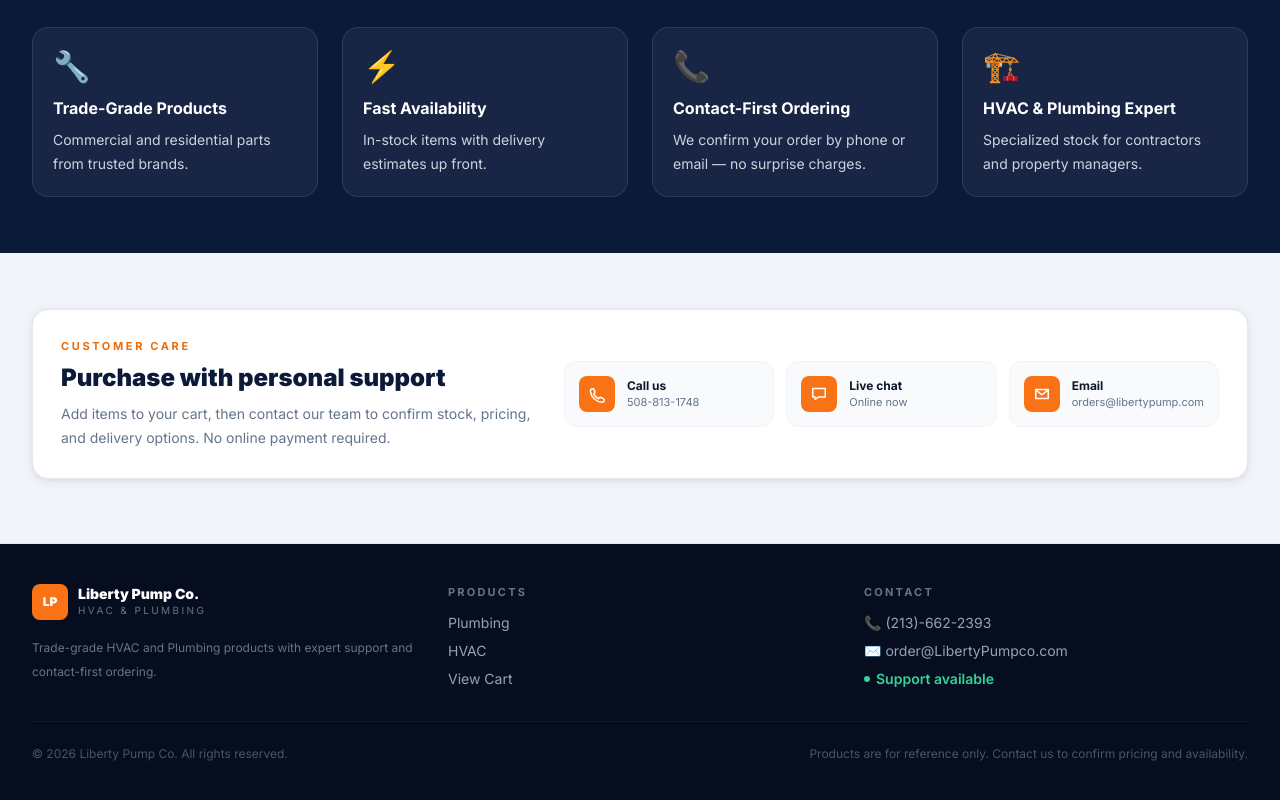
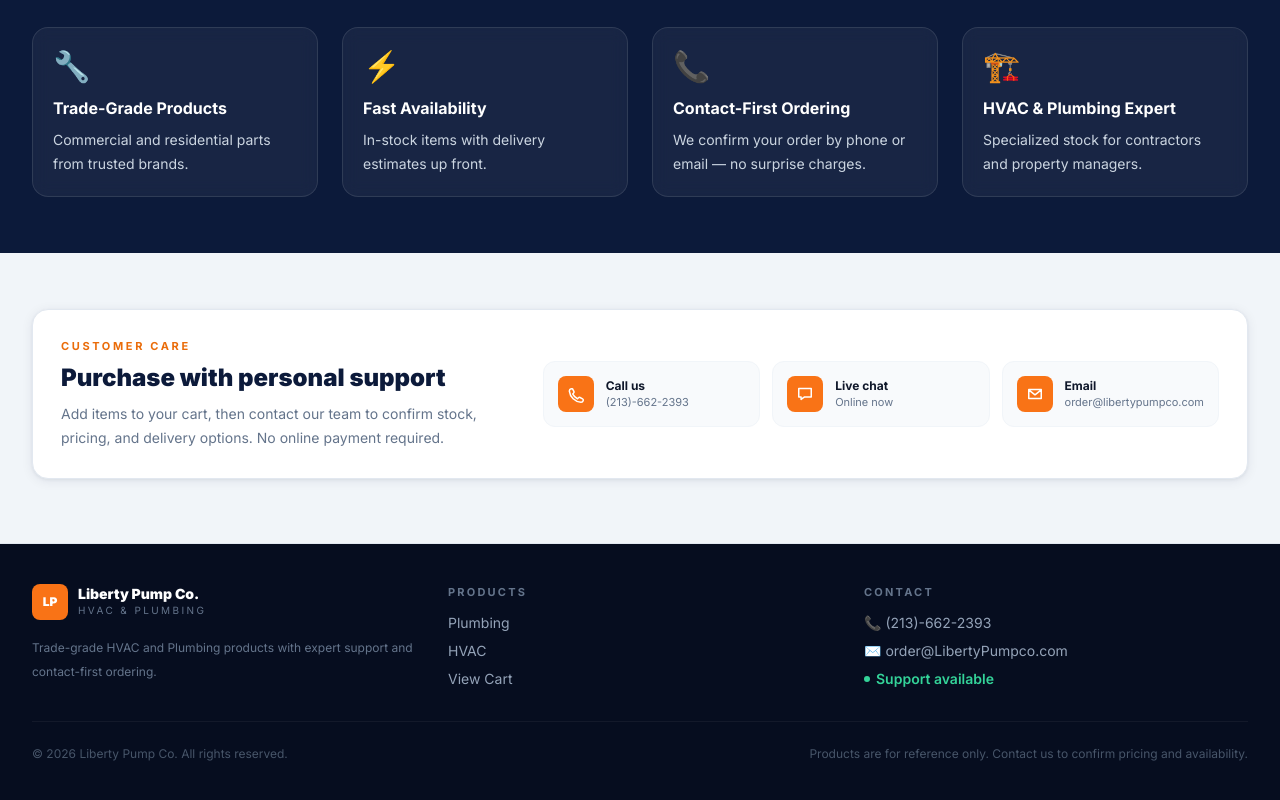
Before and after one commit to princewillbestman8-hub/liberty, a Next.js app: page / in a window 1280 px wide. Shown: the part 1994-2794 px from the top of the page. Built offline with nearby package versions, Linux system fonts and the light colour scheme.

Commit message:
Update support-panel.tsx

```diff
--- a/src/components/support-panel.tsx
+++ b/src/components/support-panel.tsx
@@ -13,9 +13,9 @@
           </p>
         </div>
         <div className="grid gap-3 sm:grid-cols-3">
-          <SupportAction icon={<PhoneIcon className="h-5 w-5" />} title="Call us" detail="508-813-1748" />
+          <SupportAction icon={<PhoneIcon className="h-5 w-5" />} title="Call us" detail="(213)-662-2393" />
           <SupportAction icon={<ChatIcon className="h-5 w-5" />} title="Live chat" detail="Online now" />
-          <SupportAction icon={<MailIcon className="h-5 w-5" />} title="Email" detail="orders@libertypump.com" />
+          <SupportAction icon={<MailIcon className="h-5 w-5" />} title="Email" detail="order@libertypumpco.com" />
         </div>
       </div>
     </section>
```
